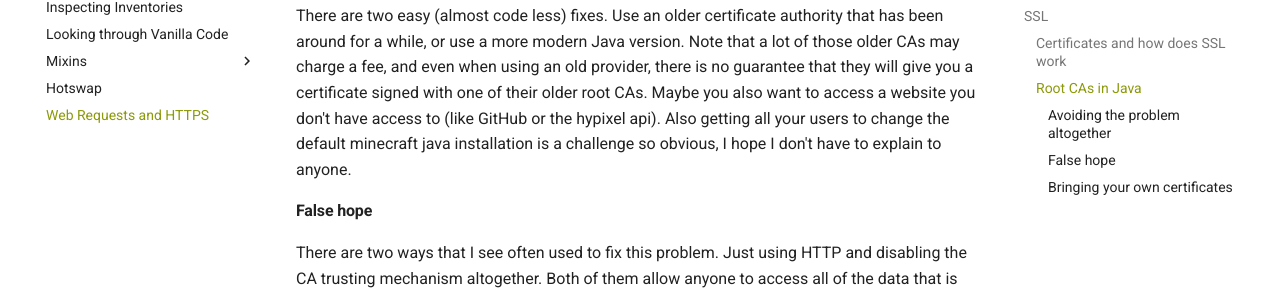
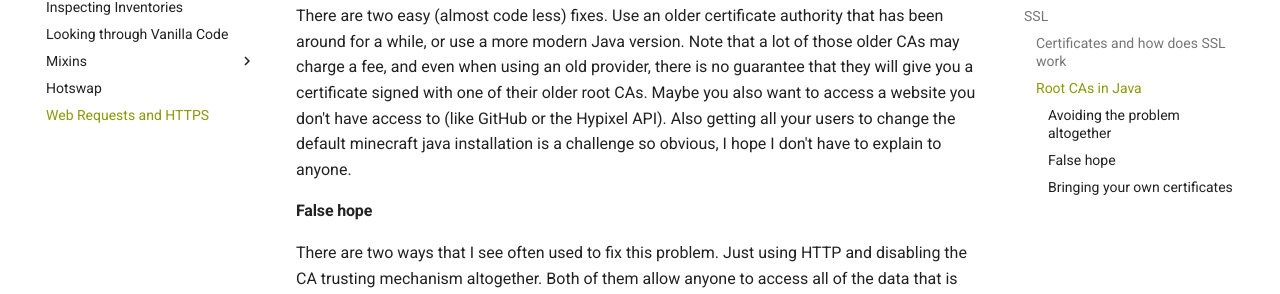
Before and after one commit to nea89o/ModDevWiki, an MkDocs documentation site: the page built from docs/https.md, in a window 1280 px wide and 900 px high, scrolled down 6972 px. Shown: the part 254-548 px from the top of the window. Built offline with MkDocs 1.6.1 and Material for MkDocs 9.7.7, drawn with Linux system fonts in a browser that asks for light colours; comment, search, counter and statistics services are not loaded.

Commit message:
Spelling fix

```diff
--- a/docs/https.md
+++ b/docs/https.md
@@ -210,7 +210,7 @@ Now how do we fix this?
 
 #### Avoiding the problem altogether
 
-There are two easy (almost code less) fixes. Use an older certificate authority that has been around for a while, or use a more modern Java version. Note that a lot of those older CAs may charge a fee, and even when using an old provider, there is no guarantee that they will give you a certificate signed with one of their older root CAs. Maybe you also want to access a website you don't have access to (like GitHub or the hypixel api). Also getting all your users to change the default minecraft java installation is a challenge so obvious, I hope I don't have to explain to anyone.
+There are two easy (almost code less) fixes. Use an older certificate authority that has been around for a while, or use a more modern Java version. Note that a lot of those older CAs may charge a fee, and even when using an old provider, there is no guarantee that they will give you a certificate signed with one of their older root CAs. Maybe you also want to access a website you don't have access to (like GitHub or the Hypixel API). Also getting all your users to change the default minecraft java installation is a challenge so obvious, I hope I don't have to explain to anyone.
 
 #### False hope
 
```
